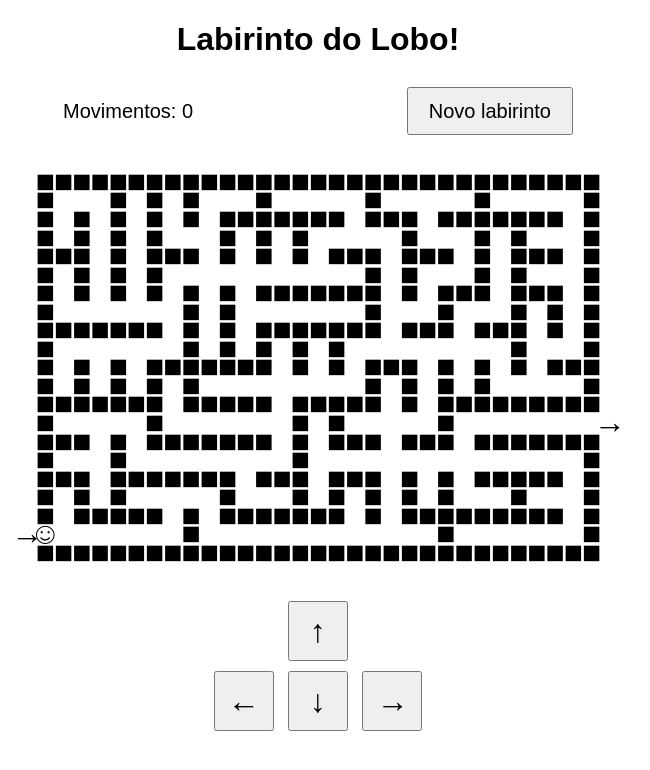
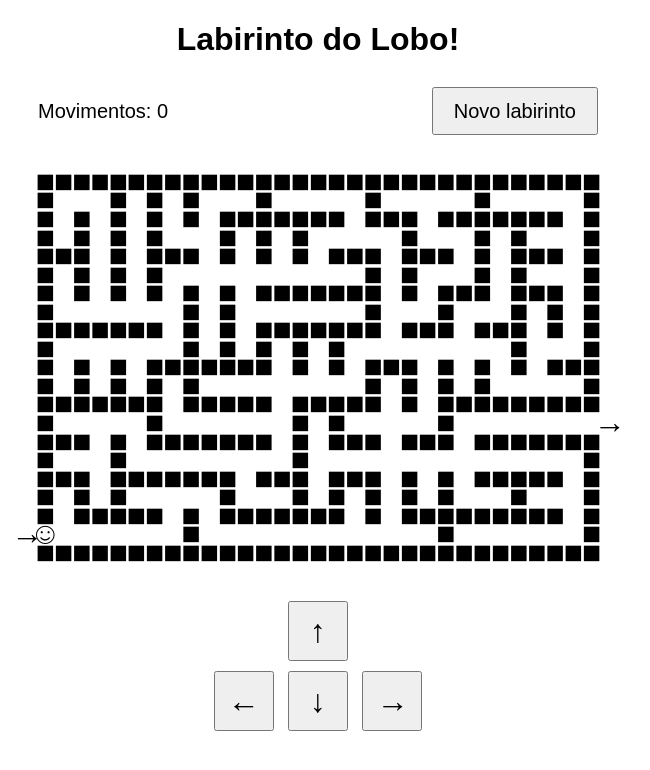
Before and after one commit to Lobo93/labirinto-do-lobo, a plain HTML site: page index.html in a window 1280 px wide. Shown: the whole page, without its empty margins (322-972 px from the left). Drawn offline with Linux system fonts and the light colour scheme; a web font is replaced by a local one.

Commit message:
Update style.css

```diff
--- a/style.css
+++ b/style.css
@@ -10,13 +10,13 @@ body {
 	display: inline-flex;
 	justify-content: space-between;
 	align-items: center;
-	width: 85%;
-	max-width: 510px;
+	width: 90%;
+	max-width: 560px;
 }
 
 pre {
 	font-family: 'Courier New', monospace;
-	font-size: 5.4vw;
+	font-size: 5.2vw;
 	line-height: 0.58;
 	letter-spacing: -1px
 }
```
